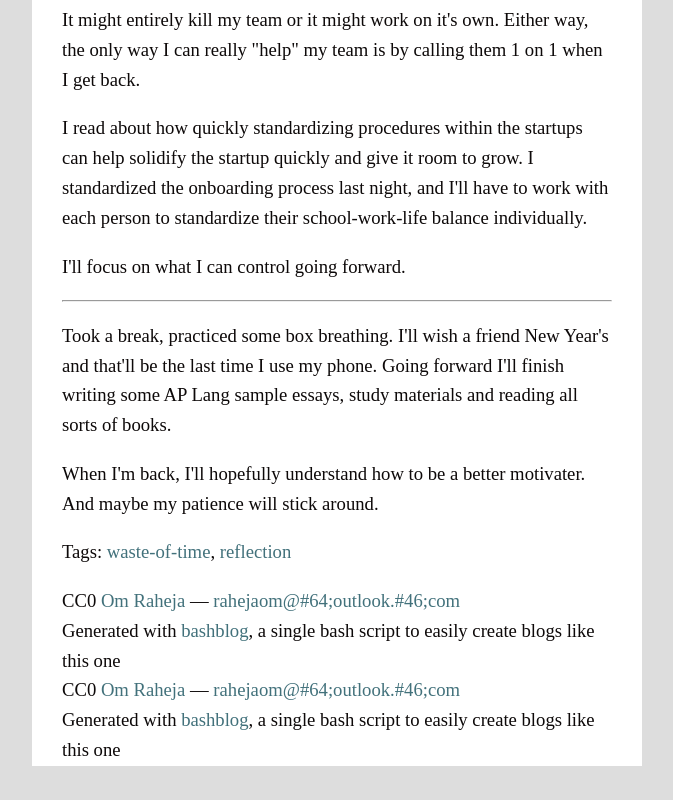
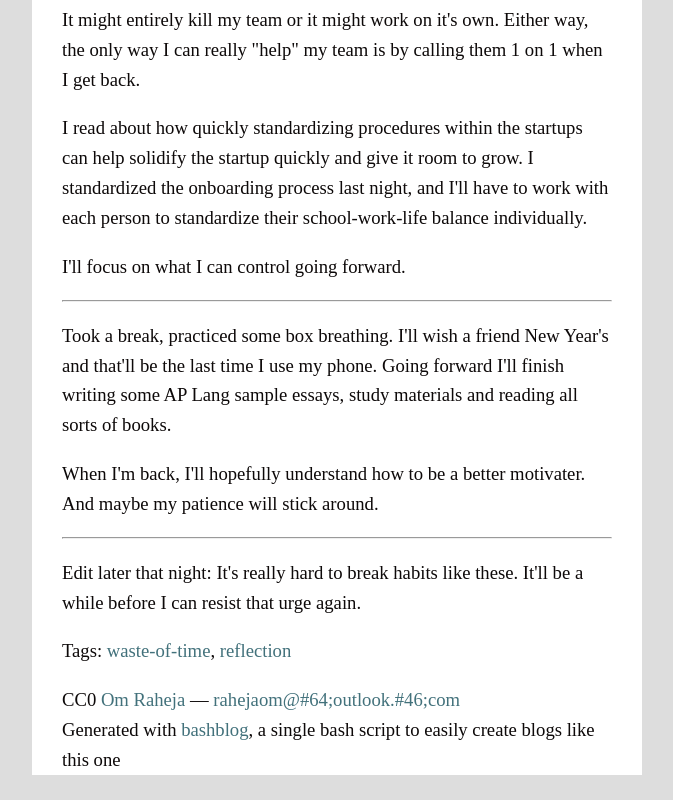
Before and after one commit to om-raheja/om-raheja.github.io, a plain HTML site: page blog/i-need-better-patience.html in a window 1280 px wide. Shown: the part 1899-2699 px from the top of the page, without its empty margins (303-976 px from the left). Drawn offline with Linux system fonts and the light colour scheme; a web font is replaced by a local one.

Commit message:
edited patience post

```diff
--- a/blog/i-need-better-patience.html
+++ b/blog/i-need-better-patience.html
@@ -57,13 +57,15 @@ Om Raheja
 
 <p>When I'm back, I'll hopefully understand how to be a better motivater. And maybe my patience will stick around.</p>
 
+<hr />
+
+<p>Edit later that night: It's really hard to break habits like these. It'll be a while before I can resist that urge again.</p>
+
 <p>Tags: <a href='tag_waste-of-time.html'>waste-of-time</a>, <a href='tag_reflection.html'>reflection</a></p>
 <!-- text end -->
 <!-- entry end -->
 </div>
 <div id="footer">CC0 <a href="https://omraheja.us.to/">Om Raheja</a> &mdash; <a href="mailto:rahejaom@#64;outlook.#46;com">rahejaom@#64;outlook.#46;com</a><br/>
 Generated with <a href="https://github.com/cfenollosa/bashblog">bashblog</a>, a single bash script to easily create blogs like this one</div>
-<div id="footer">CC0 <a href="https://omraheja.us.to/">Om Raheja</a> &mdash; <a href="mailto:rahejaom@#64;outlook.#46;com">rahejaom@#64;outlook.#46;com</a><br/>
-Generated with <a href="https://github.com/cfenollosa/bashblog">bashblog</a>, a single bash script to easily create blogs like this one</div>
 </div></div>
 </body></html>
```
Also changed, not shown: blog/all_posts.html (+0 -2 lines), blog/all_tags.html (+0 -2 lines), blog/i-need-better-patience.md (+4 -0 lines), blog/index.html (+0 -2 lines), blog/tag_reflection.html (+0 -2 lines), blog/tag_waste-of-time.html (+0 -2 lines), 1 other file.
